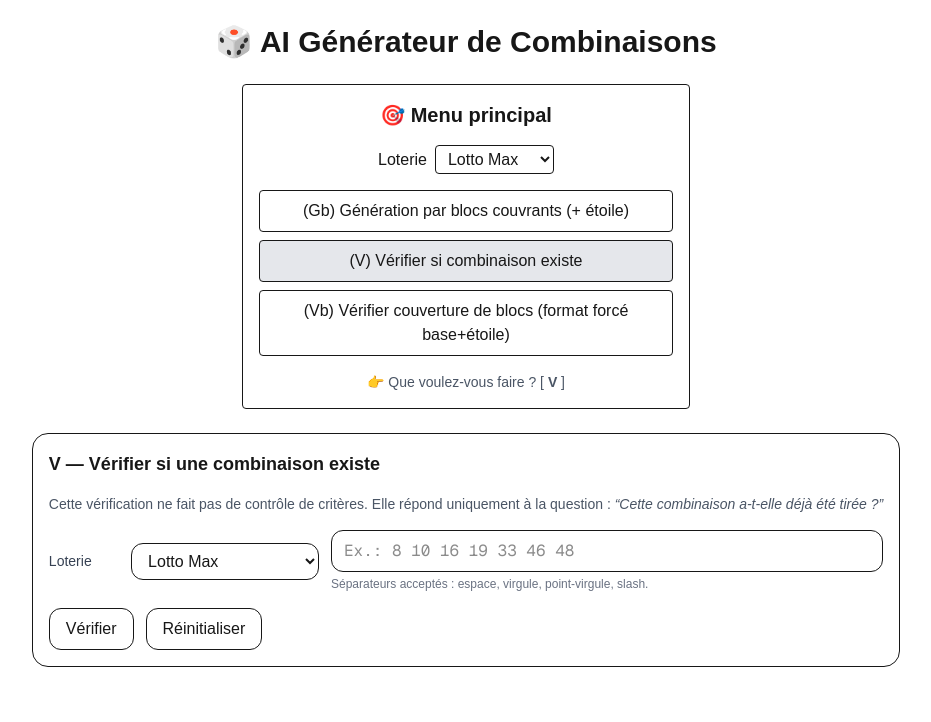
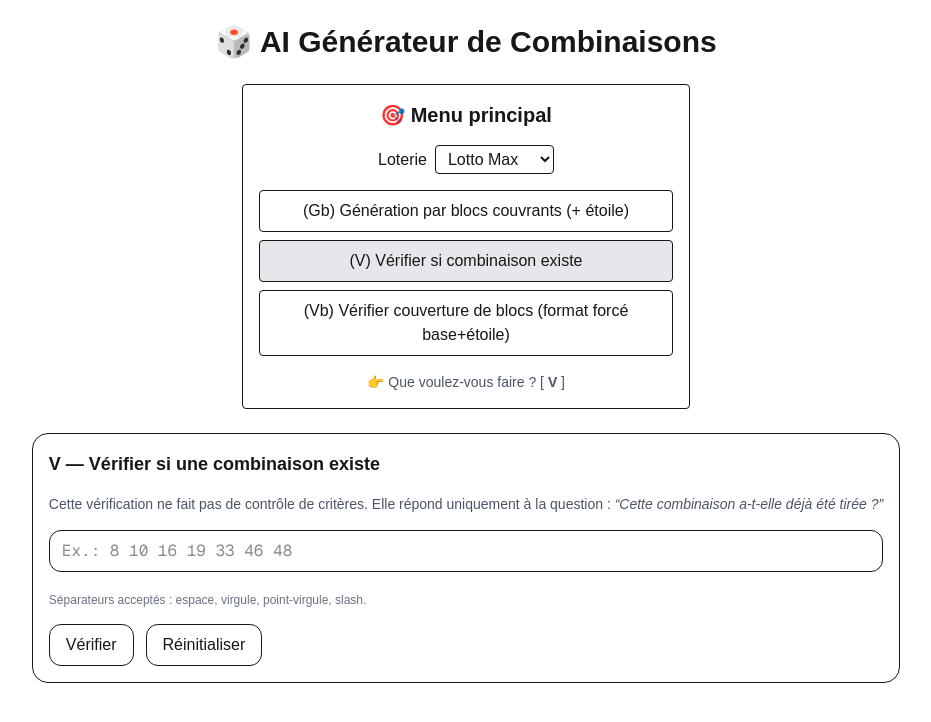
Before and after one commit to CvensT/frontend-loto, a Next.js app: page / in a window 1280 px wide. Both pictures are taken after a click on the button "(V) Vérifier si combinaison existe". Shown: the top 722 px of the page, without its empty margins (174-1105 px from the left). Built offline with nearby package versions, Linux system fonts and the light colour scheme.

Commit message:
Update VerificationCombinaison.tsx

```diff
--- a/components/VerificationCombinaison.tsx
+++ b/components/VerificationCombinaison.tsx
@@ -2,12 +2,16 @@
 
 import { useState } from "react";
 
+type Props = {
+  loterieId: "1" | "2" | "3";
+};
+
 type ApiOk = {
   ok: true;
   data: {
-    existe: boolean;                 // true si trouvée dans l'historique
-    occurrences?: number;            // nb de fois (optionnel)
-    premieres_dates?: string[];      // ex: ["2024-01-12", ...] (optionnel)
+    existe: boolean;
+    occurrences?: number;
+    premieres_dates?: string[];
   };
 };
 
@@ -19,24 +23,16 @@
 
 type ApiResponse = ApiOk | ApiErr;
 
-const LOTERIES = [
-  { id: "1", nom: "Grande Vie" },
-  { id: "2", nom: "Lotto Max" },
-  { id: "3", nom: "Lotto 6/49" },
-];
-
 function parseNumbers(input: string) {
-  // Accepte séparateurs : espace, virgule, point-virgule, slash
   return input
     .split(/[\s,;\/]+/)
     .map((s) => s.trim())
     .filter(Boolean)
-    .map((s) => Number(s))
+    .map(Number)
     .filter((n) => Number.isInteger(n));
 }
 
-export default function VerificationCombinaison() {
-  const [loterieId, setLoterieId] = useState("2"); // par défaut: Lotto Max
+export default function VerificationCombinaison({ loterieId }: Props) {
   const [saisie, setSaisie] = useState("");
   const [loading, setLoading] = useState(false);
   const [err, setErr] = useState<string | null>(null);
@@ -59,20 +55,15 @@
         headers: { "Content-Type": "application/json" },
         body: JSON.stringify({
           loterie: loterieId,
-          combinaison: nums, // ex.: [8,10,16,19,33,46,48]
+          combinaison: nums,
         }),
       });
 
       const json: ApiResponse = await r.json();
       setResult(json);
     } catch (e) {
-      if (e instanceof Error) {
-        setErr(e.message);
-      } else {
-        setErr(String(e));
-      }
+      setErr(e instanceof Error ? e.message : String(e));
     } finally {
-
       setLoading(false);
     }
   };
@@ -81,27 +72,11 @@
     <div className="rounded-2xl border p-4 space-y-4">
       <div className="text-lg font-semibold">V — Vérifier si une combinaison existe</div>
       <p className="text-sm text-gray-600">
-        Cette vérification <span className="font-medium">ne fait pas</span> de contrôle de critères. Elle répond uniquement à la question :
+        Cette vérification <span className="font-medium">ne fait pas</span> de contrôle de critères.
+        Elle répond uniquement à la question :
         <span className="italic"> “Cette combinaison a-t-elle déjà été tirée ?”</span>
       </p>
 
-      <div className="grid gap-3 md:grid-cols-3">
-        <label className="flex items-center gap-2">
-          <span className="w-28 text-sm text-gray-700">Loterie</span>
-          <select
-            className="w-full rounded-xl border px-3 py-2"
-            value={loterieId}
-            onChange={(e) => setLoterieId(e.target.value)}
-          >
-            {LOTERIES.map((l) => (
-              <option key={l.id} value={l.id}>
-                {l.nom}
-              </option>
-            ))}
-          </select>
-        </label>
-
-        <div className="md:col-span-2">
       <input
         className="w-full rounded-xl border px-3 py-2 font-mono"
         placeholder="Ex.: 8 10 16 19 33 46 48"
@@ -111,8 +86,6 @@
       <p className="text-xs text-gray-500 mt-1">
         Séparateurs acceptés : espace, virgule, point-virgule, slash.
       </p>
-        </div>
-      </div>
 
       <div className="flex items-center gap-3">
         <button
```
Lines whose indentation alone changed are shown as unchanged.
